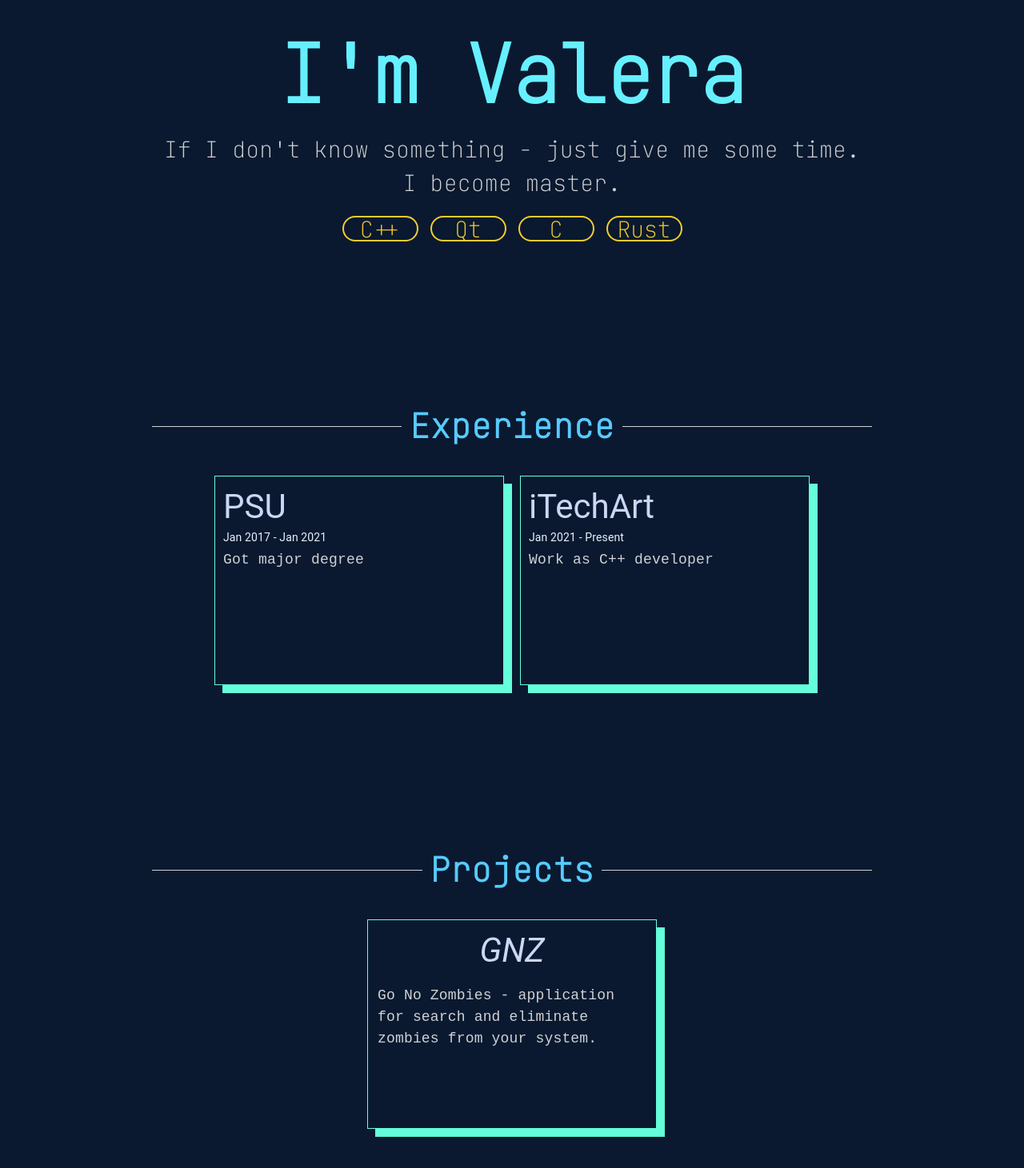
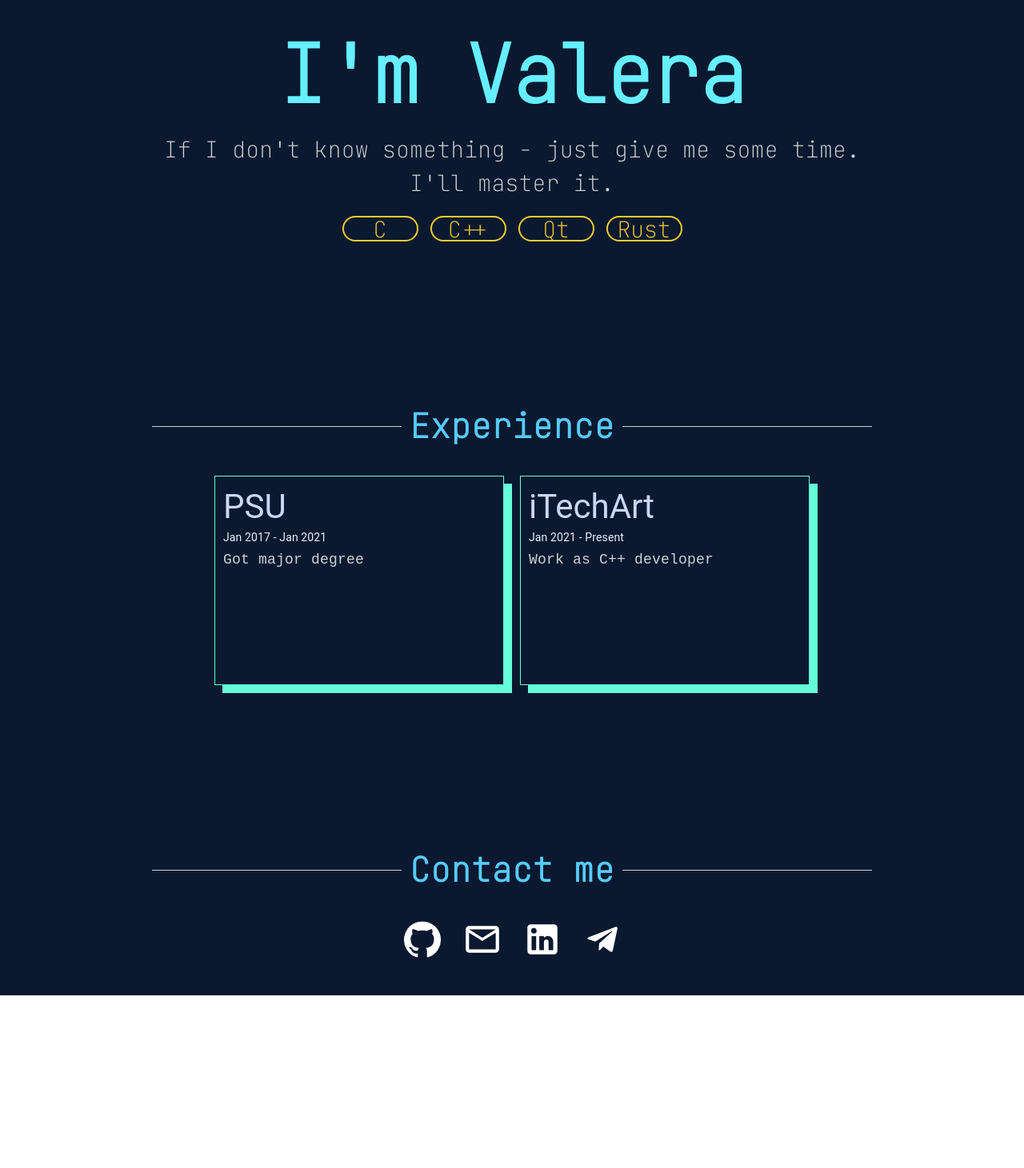
Before and after one commit to Kiep13/vv-cv, a React (Create React App) app: page / in a window 1280 px wide. Shown: the part 207-1668 px from the top of the page at 80% size. After the commit the page ends 1452 px from the top, so only its background shows below. Built offline with nearby package versions, Linux system fonts and the light colour scheme.

Commit message:
refactor: remove projects section

```diff
--- a/src/app/pages/Cv/Cv.tsx
+++ b/src/app/pages/Cv/Cv.tsx
@@ -41,18 +41,17 @@ export const Cv = () => {
           </Box>
         </Box>
 
+        {/*<Box sx={STYLES.section}>*/}
+        {/*  <Typography component='legend' sx={STYLES.subtitle}>*/}
+        {/*    {t('sectionTitles.projects')}*/}
+        {/*  </Typography>*/}
 
-        <Box sx={STYLES.section}>
-          <Typography component='legend' sx={STYLES.subtitle}>
-            {t('sectionTitles.projects')}
-          </Typography>
-
-          <Box sx={STYLES.projectCards}>
-            {PROJECTS.map((project: IProject) =>
-              <ProjectCard project={project} key={project.title}/>
-            )}
-          </Box>
-        </Box>
+        {/*  <Box sx={STYLES.projectCards}>*/}
+        {/*    {PROJECTS.map((project: IProject) =>*/}
+        {/*      <ProjectCard project={project} key={project.title}/>*/}
+        {/*    )}*/}
+        {/*  </Box>*/}
+        {/*</Box>*/}
 
         <Box sx={STYLES.section}>
           <Typography component='legend' sx={STYLES.subtitle}>
--- a/src/app/pages/Cv/constants/skills.ts
+++ b/src/app/pages/Cv/constants/skills.ts
@@ -1,6 +1,6 @@
 export const SKILLS: string[] = [
+  'C',
   'C++',
   'Qt',
-  'C',
   'Rust'
 ]
--- a/src/locales/en.json
+++ b/src/locales/en.json
@@ -1,7 +1,7 @@
 {
   "greeting": "Hi!",
   "nameIntroduce": "I'm Valera",
-  "aboutDescription": "If I don't know something - just give me some time. I become master.",
+  "aboutDescription": "If I don't know something - just give me some time. I'll master it.",
   "sectionTitles": {
     "experience": "Experience",
     "projects": "Projects",
```
